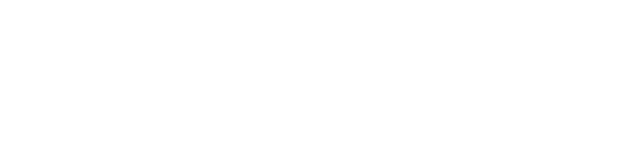
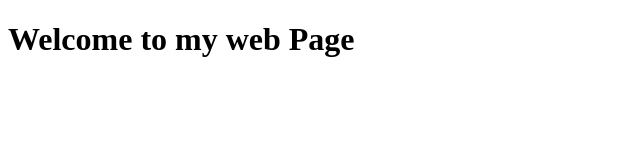
Before and after one commit to Ananya015/Project-2-FullStack, a plain HTML site: page index2.html in a window 1280 px wide. Shown: the whole page, without its empty margins (0-640 px from the left). Drawn offline with Linux system fonts and the light colour scheme.

Commit message:
add h1 tag

```diff
--- a/index2.html
+++ b/index2.html
@@ -6,7 +6,7 @@
     <title>Assignment-2</title>
 </head>
 <body>
-
+    <h1>Welcome to my web Page</h1>
 
 </body>
 </html>
```
